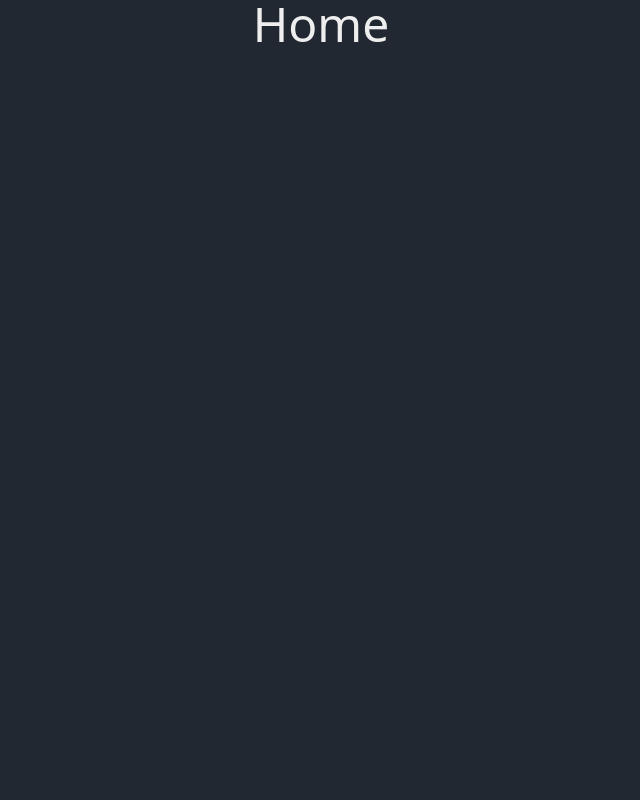
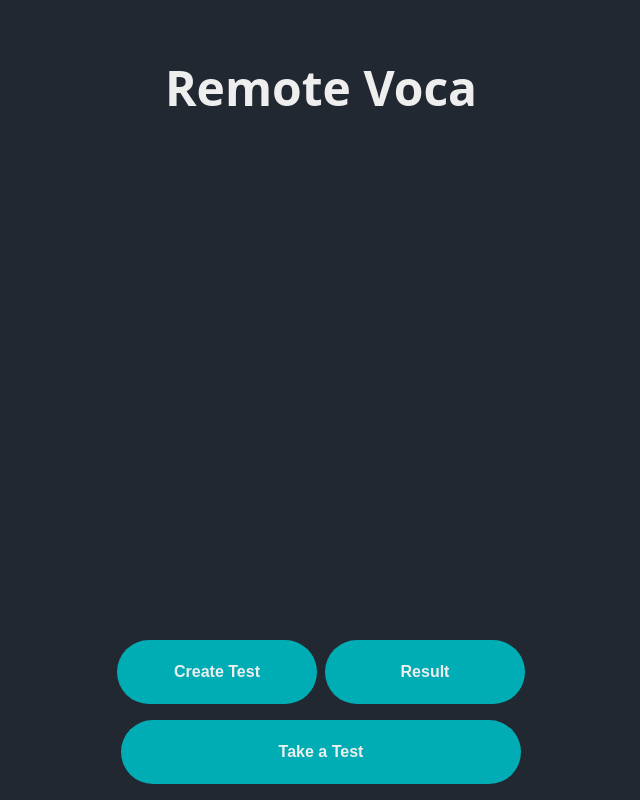
Before and after one commit to ljw0096/remote-voca, a React app in the folder client/: page / in a window 1280 px wide. Shown: the whole page, without its empty margins (319-959 px from the left). Built offline with nearby package versions, Linux system fonts and the light colour scheme; the HTML template or start-up script is replaced by a standard one.

Commit message:
feat: Home 페이지 구현

```diff
--- a/client/src/components/Button.tsx
+++ b/client/src/components/Button.tsx
@@ -20,10 +20,12 @@ export default Button
 const StyledButton = styled.button<Props>`
   padding: 16px;
   width: ${({ half }) => (half ? "200px" : "400px")};
+  height: 64px;
+  border: none;
   border-radius: 32px;
   background-color: ${({ theme }) => theme.colors.baseGreen};
   color: ${({ theme }) => theme.colors.mainWhite};
-  font-size: ${({ theme }) => theme.fontSize.textLarge};
+  font-size: ${({ theme }) => theme.fontSize.text}px;
   font-weight: 700;
   cursor: pointer;
 
--- a/client/src/components/Layout.tsx
+++ b/client/src/components/Layout.tsx
@@ -19,7 +19,7 @@ const Container = styled.div`
   display: flex;
   justify-content: center;
   width: 100%;
-  height: 720px;
+  height: 100vh;
 `
 
 const Wrapper = styled.div`
--- a/client/src/components/Typo.tsx
+++ b/client/src/components/Typo.tsx
@@ -2,6 +2,7 @@ import styled from "styled-components"
 
 const Title = styled.h1`
   font-size: ${({ theme }) => theme.fontSize.title}px;
+  font-weight: 700;
 `
 
 const SubTitle = styled.h2`
--- a/client/src/lib/router/routes.tsx
+++ b/client/src/lib/router/routes.tsx
@@ -2,19 +2,30 @@ import { CreateTest, Home, Result, Test } from "@pages/index"
 
 export const routes = [
   {
+    name: "HOME_PATH",
     path: "/",
     view: <Home />,
   },
   {
+    name: "CREATE_TEST_PATH",
     path: "/create-test",
     view: <CreateTest />,
   },
   {
+    name: "RESULT_PATH",
     path: "/result",
     view: <Result />,
   },
   {
+    name: "TEST_PATH",
     path: "/test",
     view: <Test />,
   },
 ]
+
+export const paths = {
+  HOME_PATH: "/",
+  CREATE_TEST_PATH: "/create-test",
+  RESULT_PATH: "/result",
+  TEST_PATH: "/test",
+}
--- a/client/src/pages/Home.tsx
+++ b/client/src/pages/Home.tsx
@@ -1,12 +1,66 @@
-import Layout from "@components/Layout"
-import Typo from "@components/Typo"
+import { Button, Layout, Typo } from "@components/index"
+import styled from "styled-components"
+import { useNavigate } from "react-router-dom"
+import { paths, routes } from "@lib/router/routes"
 
 const Home = () => {
+  const navigate = useNavigate()
+
   return (
     <Layout>
-      <Typo.Title>Home</Typo.Title>
+      <Header>
+        <Typo.Title>Remote Voca</Typo.Title>
+      </Header>
+      <Footer>
+        <ButtonContainer>
+          <Button
+            onClick={() => {
+              navigate(paths.CREATE_TEST_PATH)
+            }}
+            half={true}
+          >
+            Create Test
+          </Button>
+          <Button
+            onClick={() => {
+              navigate(paths.RESULT_PATH)
+            }}
+            half={true}
+          >
+            Result
+          </Button>
+          <Button
+            onClick={() => {
+              navigate(paths.TEST_PATH)
+            }}
+          >
+            Take a Test
+          </Button>
+        </ButtonContainer>
+      </Footer>
     </Layout>
   )
 }
 
 export default Home
+
+const Header = styled.div`
+  display: flex;
+  justify-content: center;
+  width: 500px;
+  padding: 64px;
+`
+const Footer = styled.div`
+  display: flex;
+  justify-content: center;
+  position: absolute;
+  bottom: 0;
+`
+const ButtonContainer = styled.div`
+  display: flex;
+  flex-wrap: wrap;
+  justify-content: center;
+  gap: 0 8px;
+  width: 500px;
+  height: 160px;
+`
```
